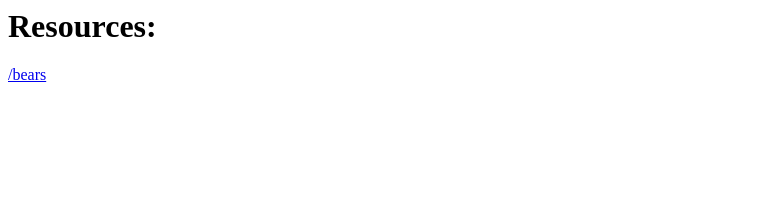
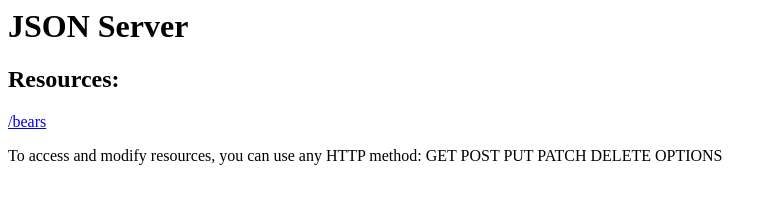
Before and after one commit to janne-nylund/bear-api, a website: page public/index.html in a window 1280 px wide. Shown: the whole page, without its empty margins (0-777 px from the left). Drawn offline with Linux system fonts and the light colour scheme.

Commit message:
add index.html to HEROKU

```diff
--- a/public/index.html
+++ b/public/index.html
@@ -6,7 +6,11 @@
   <title>Bear API</title>
 </head>
 <body>
-  <h1>Resources:</h1>
+  <h1>JSON Server</h1>
+  <h2>Resources:</h2>
   <a href="/bears">/bears</a>
+  <p>To access and modify resources, you can use any HTTP method:
+
+    GET POST PUT PATCH DELETE OPTIONS</p>
 </body>
 </html>
```
